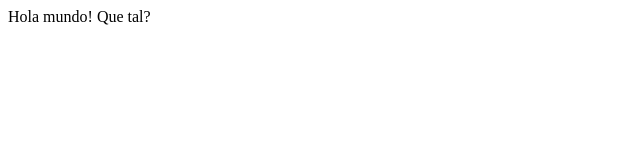
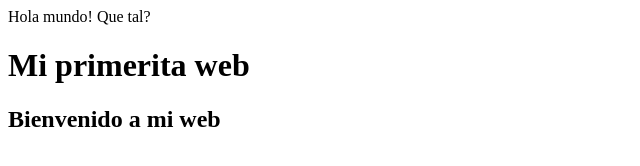
Before and after one commit to josemavalencia/pazw_web_1, a plain HTML site: page index.html in a window 1280 px wide. Shown: the whole page, without its empty margins (0-640 px from the left). Drawn offline with Linux system fonts and the light colour scheme.

Commit message:
added h1 y h2

```diff
--- a/index.html
+++ b/index.html
@@ -7,5 +7,7 @@
 </head>
 <body>
     Hola mundo! Que tal?
+    <h1>Mi primerita web</h1>
+    <h2>Bienvenido a mi web</h2>
 </body>
 </html>
```
